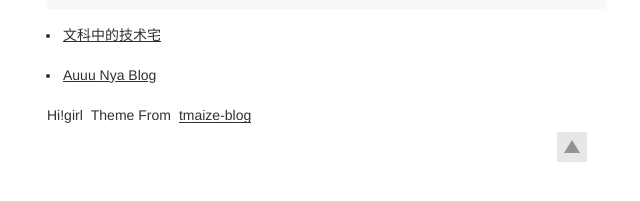
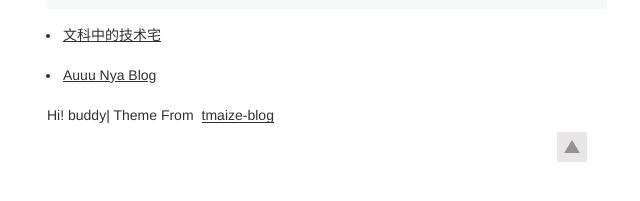
Before and after one commit to zhyjc6/zhyjc6.github.io, a Jekyll site: the page built from pages/links.md, in a window 1280 px wide. Shown: the part 327-528 px from the top of the page, without its empty margins (313-953 px from the left). Built offline with Jekyll 4.4.1, drawn with Linux system fonts in a browser that asks for light colours; comment, search, counter and statistics services are not loaded.

Commit message:
Update footer.html

```diff
--- a/_includes/footer.html
+++ b/_includes/footer.html
@@ -1,6 +1,5 @@
 <footer class="container footer animation-fade-up">
-  <span>Hi!girl</span>
-  <span>Theme From</span>
+  <span>Hi! buddy| Theme From</span>
   <!-- 请保留 -->
   <a href="https://github.com/TMaize/tmaize-blog">tmaize-blog</a>
   <div id="moveUp" style="display: none"></div>
```
